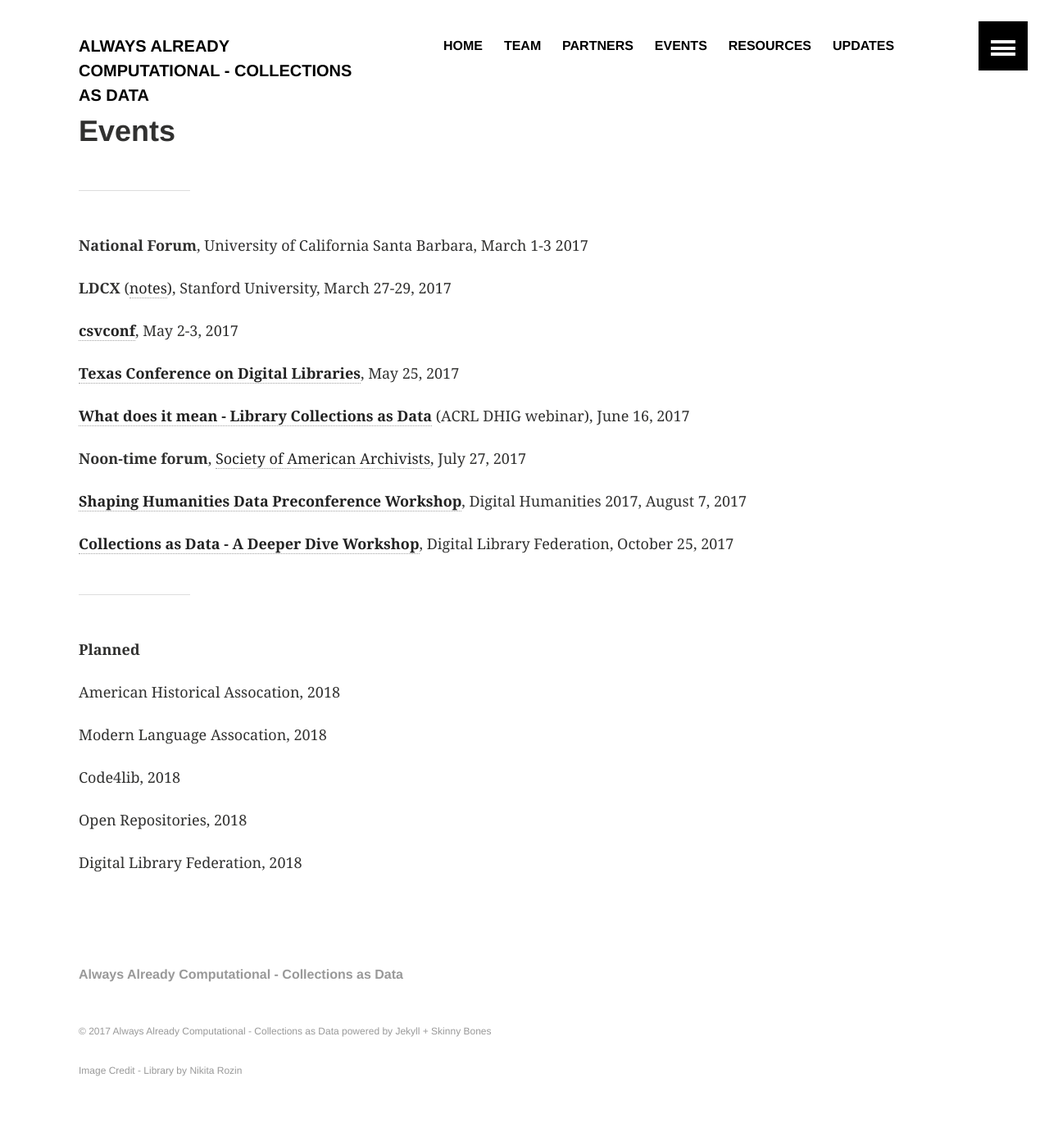
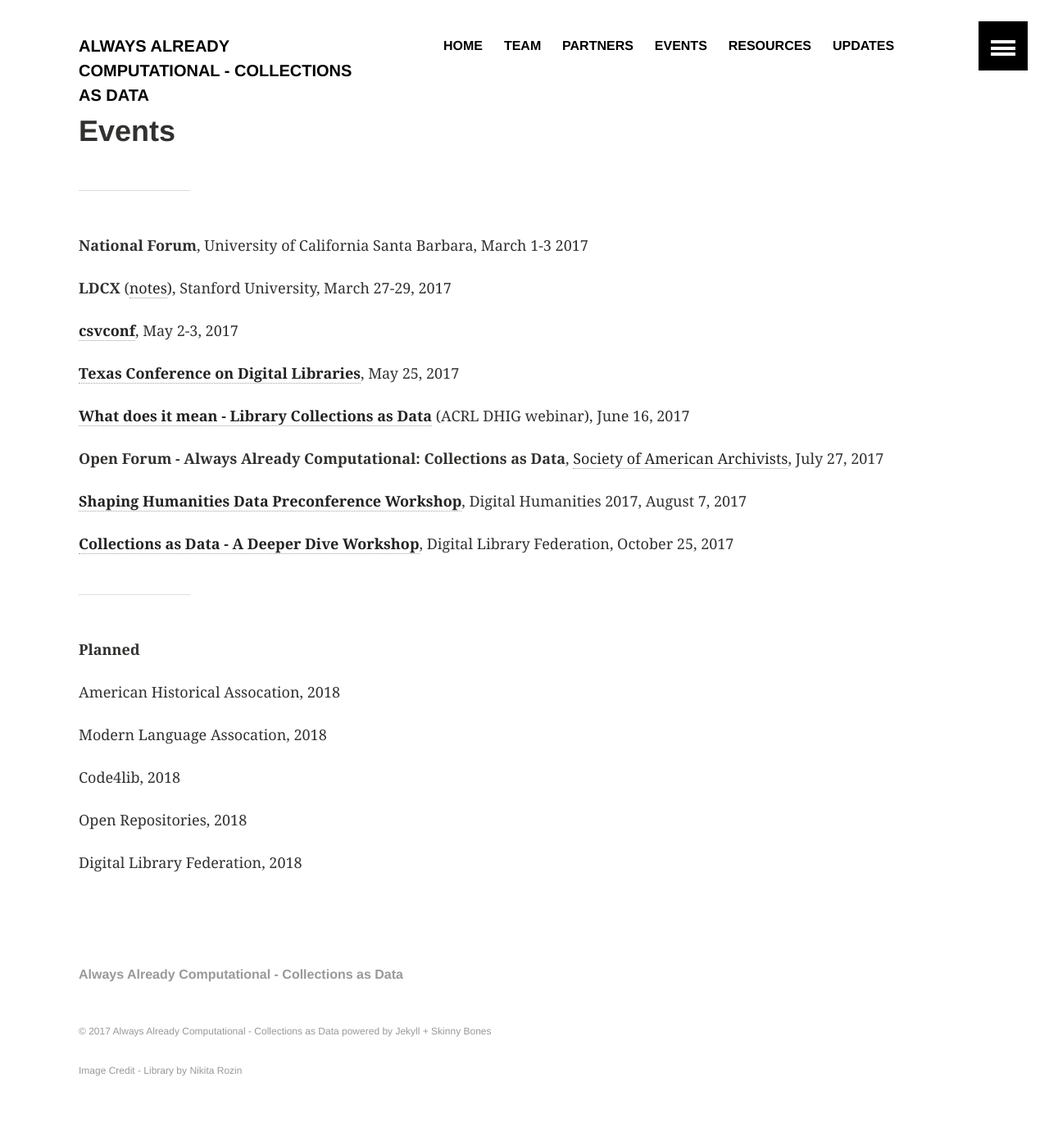
Before and after one commit to collectionsasdata/collectionsasdata.github.io, a Jekyll site: the page built from events.md, in a window 1280 px wide. Shown: the whole page at 82% size. Built offline with Jekyll 4.4.1, drawn with Linux system fonts in a browser that asks for light colours.

Commit message:
Create events.md

```diff
--- a/events.md
+++ b/events.md
@@ -13,7 +13,7 @@ title:  "Events"
 
 [**What does it mean - Library Collections as Data**](https://groups.google.com/forum/?utm_medium=email&utm_source=footer#!msg/collectionsasdata/w_SSEAe0RJ4/I5wcG4afAAAJ) (ACRL DHIG webinar), June 16, 2017
 
-**Noon-time forum**, [Society of American Archivists](http://files.archivists.org/conference/2017/AM17_Preliminary_Flyer.pdf), July 27, 2017
+**Open Forum - Always Already Computational: Collections as Data**, [Society of American Archivists](https://archives2017.sched.com/event/AGAg/open-forums-always-already-computational-collections-as-data), July 27, 2017
 
 [**Shaping Humanities Data Preconference Workshop**](https://dh2017.adho.org/program/workshops/), Digital Humanities 2017, August 7, 2017
 
```
